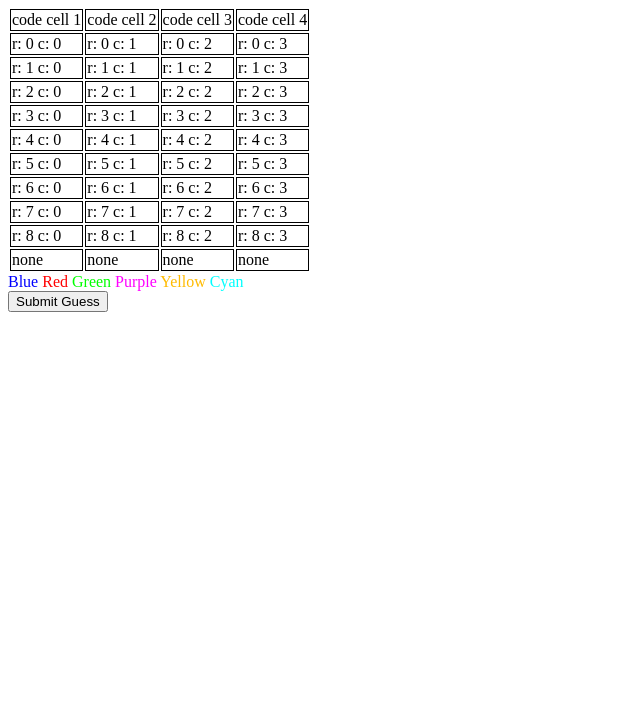
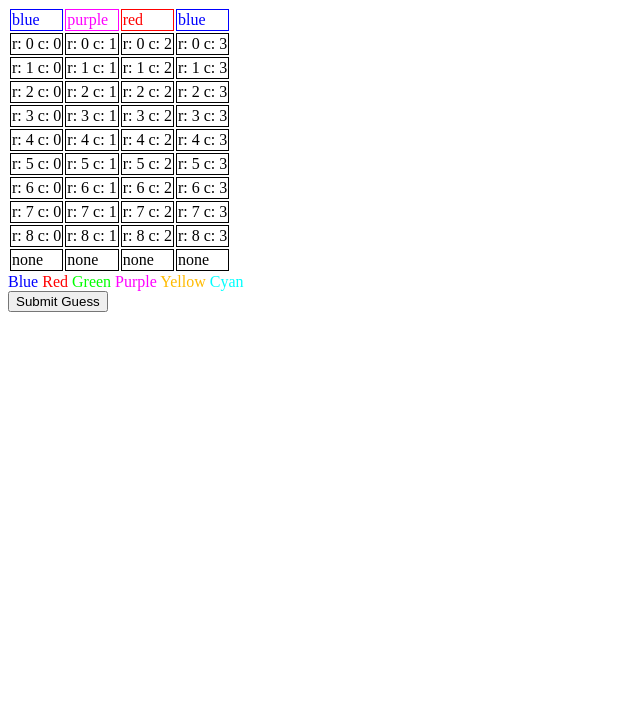
Before and after one commit to kevinblack100/kevinblack100.github.io, a plain HTML site: page cracker/cracker.html in a window 1280 px wide. Shown: the part 73-800 px from the top of the page, without its empty margins (0-640 px from the left). Drawn offline with Linux system fonts and the light colour scheme.

Commit message:
cracker: added random code generation

```diff
--- a/cracker/cracker.html
+++ b/cracker/cracker.html
@@ -10,7 +10,7 @@
 
     <table>
         <thead>
-            <tr>
+            <tr id="codeRow">
                 <td>code cell 1</td>
                 <td>code cell 2</td>
                 <td>code cell 3</td>
--- a/cracker/cracker.js
+++ b/cracker/cracker.js
@@ -12,10 +12,12 @@ const colors = [
 ];
 
 const COLOR_INDEX_NONE = 0;
+const NUM_COLORS = colors.length;
 var currentColorIndex = 1;
 
 
 const codeLength = 4;
+var hiddenCode;
 // stores completed guess
 // indices into the colors array
 const guesses = [];
@@ -24,6 +26,12 @@ const maxNumGuesses = 10;
 var currentGuess;
 
 function initializeData() {
+    hiddenCode = [];
+    for (var c = 0; c < codeLength; ++c) {
+        const randomColorIndex = Math.floor(Math.random() * (NUM_COLORS-1)) + 1;
+        hiddenCode.push(randomColorIndex);
+    }
+
     currentGuess = [];
     for (var c = 0; c < codeLength; ++c) {
         currentGuess.push(COLOR_INDEX_NONE);
@@ -57,6 +65,23 @@ function setupButtons() {
     }
     const submitGuessBtn = document.getElementById('submitGuessBtn');
     submitGuessBtn.onclick = submitGuess;
+}
+
+// ========================================================
+// Hidden Code
+
+function drawCode() {
+    // TODO only show the colors if solved
+    const codeRow = document.getElementById('codeRow');
+    codeRow.innerHTML = "";
+    for (var c = 0; c < codeLength; ++c) {
+        const cell = document.createElement('td');
+        const colorIndex = hiddenCode[c];
+        const color = colors[colorIndex];
+        cell.className = color;
+        cell.innerHTML = color;
+        codeRow.appendChild(cell);
+    }
 }
 
 // ========================================================
@@ -105,7 +130,7 @@ function drawGuessGrid() {
 function setCurrentGuess(index) {
     if (index >= 0 && index < codeLength) {
         currentGuess[index] = currentColorIndex;
-        drawGuessGrid();
+        drawGame();
     }
     // else don't do anything
 }
@@ -133,11 +158,19 @@ function submitGuess() {
         for (var c = 0; c < codeLength; ++c) {
             currentGuess[c] = COLOR_INDEX_NONE;
         }
-        drawGuessGrid();
+        drawGame();
     }
     else {
         alert('The guess is not complete.');
     }
+}
+
+// ========================================================
+// Draw Game
+
+function drawGame() {
+    drawCode();
+    drawGuessGrid();
 }
 
 // ========================================================
@@ -146,5 +179,5 @@ function submitGuess() {
 window.addEventListener('load', function() {
     initializeData();
     setupButtons();
-    drawGuessGrid();
+    drawGame();
 }, false);
```
